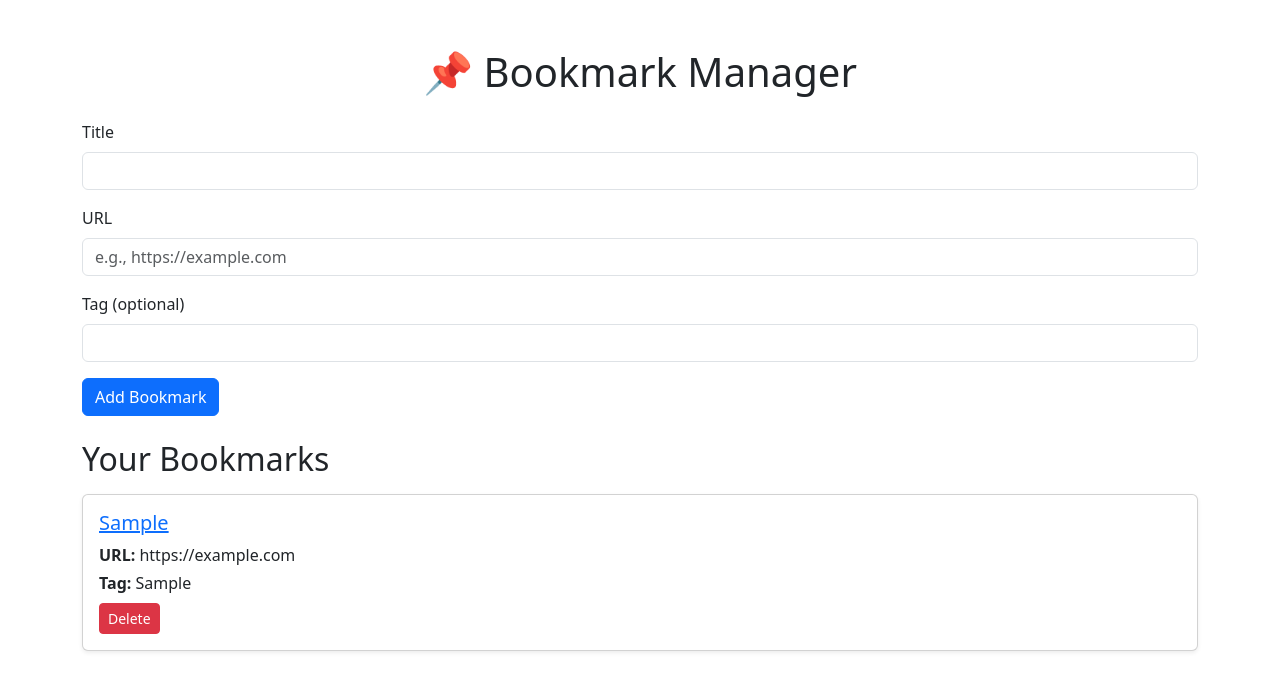
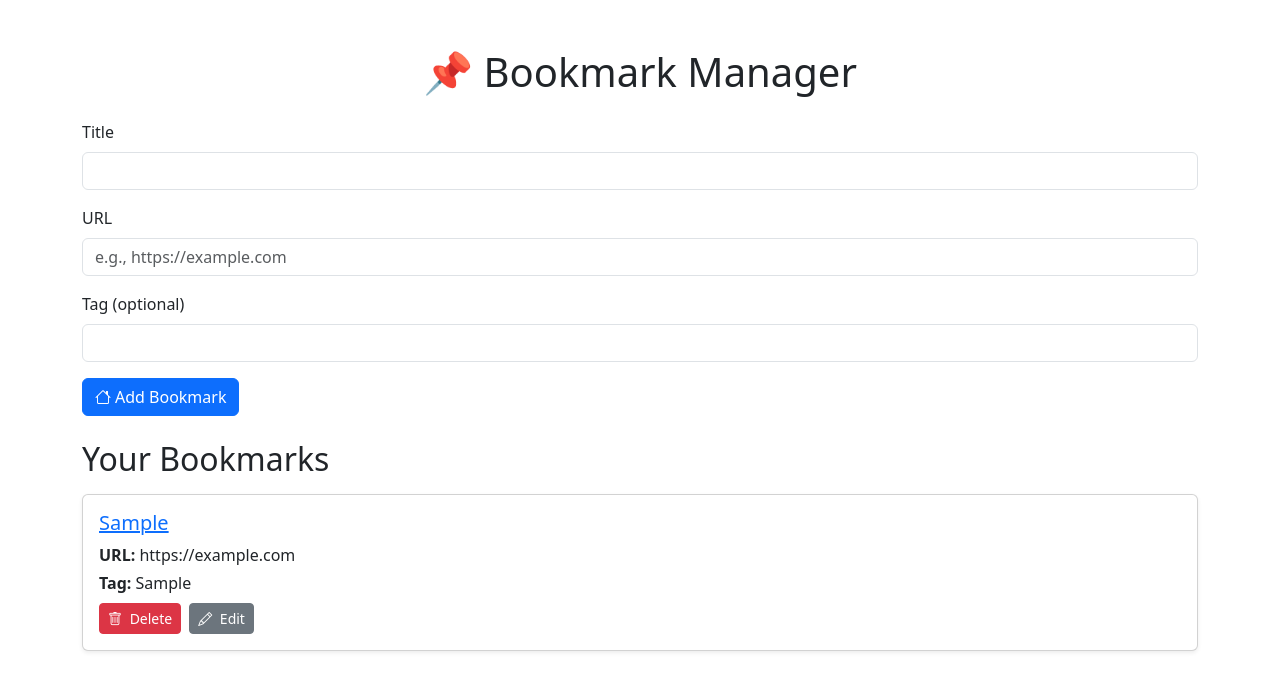
Before and after one commit to giselaimera/bookmark-manager, a React (Vite) app: page / in a window 1280 px wide. Both pictures are taken after typing "Sample", "https://example.com", "Sample" into the empty fields and a click on the button "Add Bookmark". Shown: the top 690 px of the page. Built offline with nearby package versions, Linux system fonts and the light colour scheme.

Commit message:
Edit post feature implemented

```diff
--- a/index.html
+++ b/index.html
@@ -2,6 +2,10 @@
 <html lang="en">
   <head>
     <script src="http://localhost:8097"></script>
+    <link
+      rel="stylesheet"
+      href="https://cdn.jsdelivr.net/npm/bootstrap-icons@1.11.1/font/bootstrap-icons.css"
+    />
     <meta charset="UTF-8" />
     <link rel="icon" type="image/svg+xml" href="/vite.svg" />
     <meta name="viewport" content="width=device-width, initial-scale=1.0" />
--- a/src/App.jsx
+++ b/src/App.jsx
@@ -1,10 +1,30 @@
 import React from "react";
+
 import "bootstrap/dist/css/bootstrap.min.css";
 
+const bookmarkReducer = (state, action) => {
+  switch (action.type) {
+    case "ADD_BOOKMARK":
+      return [...state, action.payload];
+    case "DELETE_BOOKMARK":
+      return state.filter((bookmark) => bookmark.id !== action.payload);
+    case "EDIT_BOOKMARK":
+      return state.map((bookmark) =>
+        bookmark.id === action.payload.id
+          ? { ...bookmark, ...action.payload }
+          : bookmark
+      );
+    default:
+      return state;
+  }
+};
 const App = () => {
-  const [bookmark, setBookmarks] = React.useState(
+  const [bookmark, dispatchBookmark] = React.useReducer(
+    bookmarkReducer,
     JSON.parse(localStorage.getItem("bookmark")) || []
   );
+  const [editingBookmark, setEditingBookmark] = React.useState(null);
+  const [showModal, setShowModal] = React.useState(false);
 
   React.useEffect(() => {
     localStorage.setItem("bookmark", JSON.stringify(bookmark));
@@ -21,27 +41,113 @@ const App = () => {
       url,
       tag,
     };
-    setBookmarks((prevBookmark) => [...prevBookmark, newBookmark]);
+    dispatchBookmark({ type: "ADD_BOOKMARK", payload: newBookmark });
   };
 
   const deleteBookmark = (idToDelete) => {
-    setBookmarks((prevBookmark) =>
-      prevBookmark.filter((bookmark) => bookmark.id !== idToDelete)
-    );
+    dispatchBookmark({ type: "DELETE_BOOKMARK", payload: idToDelete });
   };
 
+  const editBookmark = (idToEdit) => {
+    const bookmarkToEdit = bookmark.find((item) => item.id === idToEdit);
+    setEditingBookmark(bookmarkToEdit);
+    setShowModal(true);
+  };
+  const saveChanges = (formData) => {
+    const editTitle = formData.get("title");
+    const editUrl = formData.get("url");
+    const editTag = formData.get("tag");
+
+    const savedBookmark = {
+      id: editingBookmark.id,
+      title: editTitle,
+      url: editUrl,
+      tag: editTag,
+    };
+    dispatchBookmark({
+      type: "EDIT_BOOKMARK",
+      payload: savedBookmark,
+    });
+    setShowModal(false);
+  };
+  const closeModal = () => {
+    setShowModal(false);
+  };
   return (
     <div className="container mt-5">
       <h1 className="text-center mb-4">📌 Bookmark Manager</h1>
-      <BookmarkForm addBookmark={addBookmark} />
-      <BookmarkList bookmarks={bookmark} deleteBookmark={deleteBookmark} />
+      <BookmarkForm
+        addBookmark={addBookmark}
+        showModal={showModal}
+        saveChanges={saveChanges}
+        editingBookmark={editingBookmark}
+      />
+      <BookmarkList
+        bookmarks={bookmark}
+        deleteBookmark={deleteBookmark}
+        editBookmark={editBookmark}
+      />
+      {!showModal ? null : (
+        <Modal
+          showModal={showModal}
+          saveChanges={saveChanges}
+          closeModal={closeModal}
+          editingBookmark={editingBookmark}
+        />
+      )}
     </div>
   );
 };
 
-const BookmarkForm = ({ addBookmark }) => {
+const ActionButton = ({ type, className, label, onClick }) => {
   return (
-    <form action={addBookmark} className="mb-4">
+    <>
+      <button type={type} className={className} onClick={onClick}>
+        {label}
+      </button>
+    </>
+  );
+};
+const Modal = ({ showModal, saveChanges, closeModal, editingBookmark }) => {
+  return (
+    <>
+      <div
+        className="modal show d-block"
+        style={{ backgroundColor: "rgba(0, 0, 0, 0.5)" }}
+      >
+        <div className="modal-dialog">
+          <div className="modal-content">
+            <div className="modal-header">
+              <h5 className="modal-title">Edit Bookmark</h5>
+              <ActionButton
+                type="button"
+                className="btn-close"
+                onClick={() => closeModal()}
+              />
+            </div>
+            <div className="modal-body">
+              <BookmarkForm
+                showModal={showModal}
+                saveChanges={saveChanges}
+                editingBookmark={editingBookmark}
+              />
+            </div>
+          </div>
+        </div>
+      </div>
+    </>
+  );
+};
+
+const BookmarkForm = ({
+  addBookmark,
+  showModal,
+  saveChanges,
+  editingBookmark,
+}) => {
+  console.log(editingBookmark);
+  return (
+    <form action={showModal ? saveChanges : addBookmark} className="mb-4">
       <div className="mb-3">
         <label htmlFor="title" className="form-label">
           Title
@@ -51,6 +157,7 @@ const BookmarkForm = ({ addBookmark }) => {
           id="title"
           name="title"
           className="form-control"
+          defaultValue={showModal ? editingBookmark?.title : ""}
           required
         />
       </div>
@@ -63,6 +170,7 @@ const BookmarkForm = ({ addBookmark }) => {
           id="url"
           name="url"
           className="form-control"
+          defaultValue={showModal ? editingBookmark?.url : ""}
           placeholder="e.g., https://example.com"
           required
         />
@@ -71,16 +179,42 @@ const BookmarkForm = ({ addBookmark }) => {
         <label htmlFor="tag" className="form-label">
           Tag (optional)
         </label>
-        <input type="text" id="tag" name="tag" className="form-control" />
+        <input
+          type="text"
+          id="tag"
+          name="tag"
+          className="form-control"
+          defaultValue={showModal ? editingBookmark?.tag : ""}
+        />
       </div>
-      <button type="submit" className="btn btn-primary">
-        Add Bookmark
-      </button>
+      {!showModal ? (
+        <ActionButton
+          type="submit"
+          className="btn btn-primary"
+          label={
+            <>
+              <i className="bi bi-house me-1" />
+              Add Bookmark
+            </>
+          }
+        />
+      ) : (
+        <ActionButton
+          type="submit"
+          className="btn btn-primary"
+          label={
+            <>
+              <i className="bi bi-floppy-fill me-1" />
+              Save Changes
+            </>
+          }
+        />
+      )}
     </form>
   );
 };
 
-const BookmarkList = ({ bookmarks, deleteBookmark }) => {
+const BookmarkList = ({ bookmarks, deleteBookmark, editBookmark }) => {
   return (
     <div>
       <h2 className="mb-3">Your Bookmarks</h2>
@@ -92,6 +226,7 @@ const BookmarkList = ({ bookmarks, deleteBookmark }) => {
             key={bookmark.id}
             bookmark={bookmark}
             deleteBookmark={deleteBookmark}
+            editBookmark={editBookmark}
           />
         ))
       )}
@@ -102,6 +237,7 @@ const BookmarkList = ({ bookmarks, deleteBookmark }) => {
 const BookmarkItem = ({
   bookmark: { id, title, url, tag },
   deleteBookmark,
+  editBookmark,
 }) => {
   return (
     <div className="card mb-3 shadow-sm">
@@ -117,12 +253,26 @@ const BookmarkItem = ({
         <p className="card-text mb-2">
           <strong>Tag:</strong> {tag ? tag : "No tag provided"}
         </p>
-        <button
-          className="btn btn-danger btn-sm"
+        <ActionButton
+          type="button"
+          className="btn btn-danger btn-sm me-2"
+          label={
+            <>
+              <i className="bi bi-trash me-1"></i> Delete
+            </>
+          }
           onClick={() => deleteBookmark(id)}
-        >
-          Delete
-        </button>
+        />
+        <ActionButton
+          type="button"
+          className="btn btn-secondary btn-sm"
+          label={
+            <>
+              <i className="bi bi-pencil me-1"></i> Edit
+            </>
+          }
+          onClick={() => editBookmark(id)}
+        />
       </div>
     </div>
   );
```
